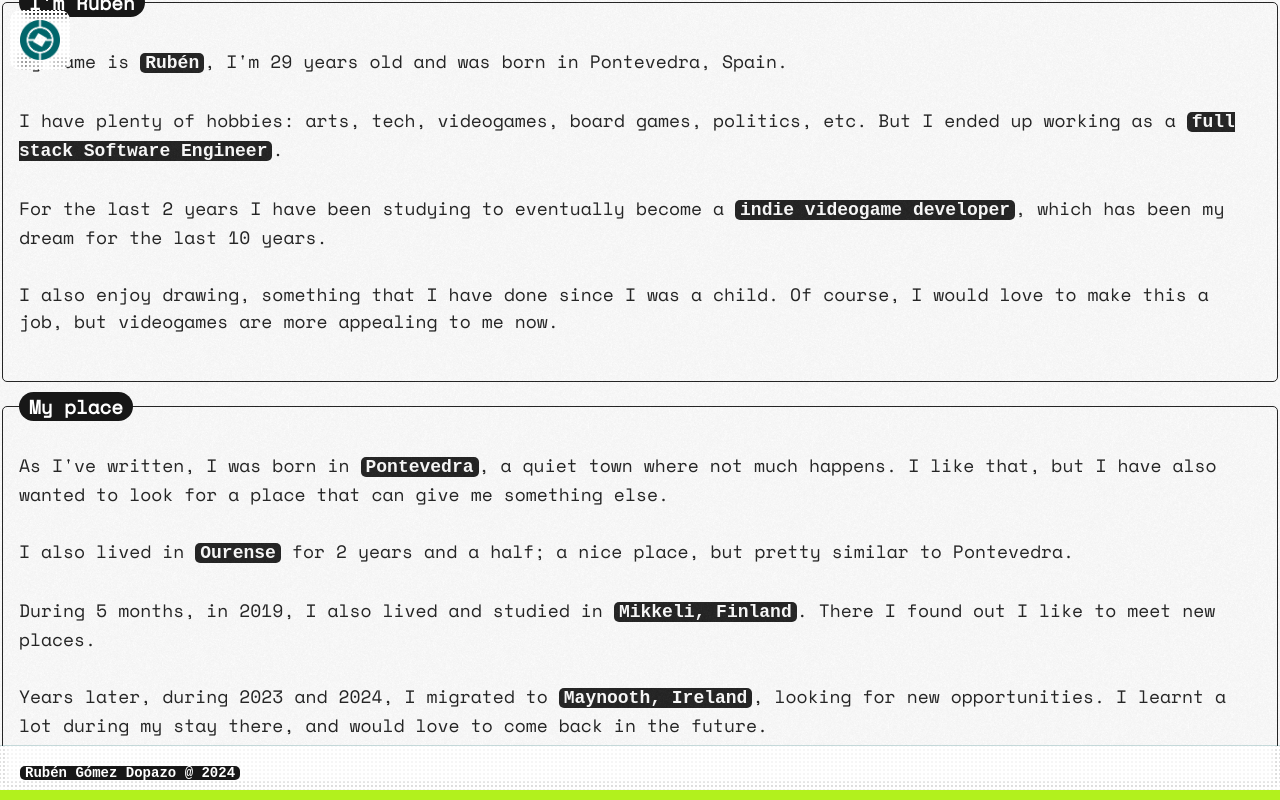
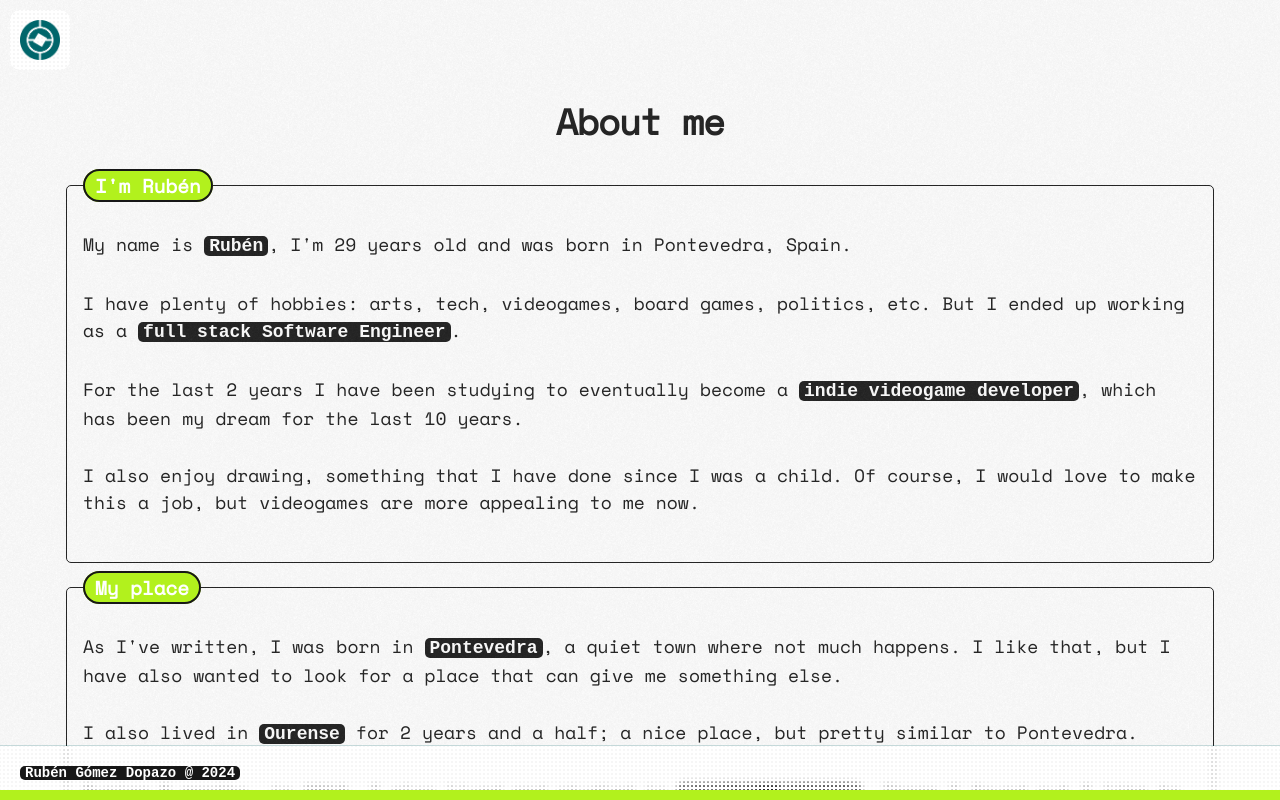
Before and after one commit to Rebun13/portfolio, a Next.js app: page /portfolio/ in a window 1280 px wide. Shown: the top 800 px of the page. Built offline with nearby package versions, Linux system fonts and the light colour scheme.

Commit message:
New slide design and improved layout style The layout has now margin bottom to surpass the footer. Ruben Gomez Dopazo

```diff
--- a/app/globals.css
+++ b/app/globals.css
@@ -94,6 +94,7 @@ code {
   border-radius: 5px;
   padding: 0 5px;
   transition: background-color 0.5s;
+  white-space: nowrap;
 }
 
 code:hover {
@@ -133,6 +134,7 @@ html {
   left: 0;
   bottom: 0;
   right: 0;
+  pointer-events: none;
 }
 
 section {
@@ -215,21 +217,13 @@ section > h3 {
   }
 }
 
-.slide {
-  position: absolute;
-  top: 0;
-  left: 0;
-  right: 0;
-  bottom: 0;
-  width: 100%;
-  height: 100%;
-  z-index: 50;
+.container {
+  margin-bottom: 80px;
 }
 
-.slide-text {
-  z-index: 100;
-  position: relative;
-  text-align: justify;
+.mainPage {
+  margin: 0 auto;
+  width: 90%;
 }
 
 .progress {
@@ -242,8 +236,3 @@ section > h3 {
   z-index: 300;
   transform-origin: 0%;
 }
-
-.gap {
-  height: 500px;
-  display: block;
-}
--- a/app/layout.tsx
+++ b/app/layout.tsx
@@ -23,10 +23,12 @@ export default function RootLayout({
         suppressHydrationWarning
       >
         <ThemeProvider>
-        <span className="wallpaper" />
-        <Navbar />
-        {children}
-        <Footer title={`Rubén Gómez Dopazo @ ${new Date().getFullYear()}`} />
+          <div className="container">
+            <span className="wallpaper" />
+            <Navbar />
+            {children}
+            <Footer title={`Rubén Gómez Dopazo @ ${new Date().getFullYear()}`} />
+          </div>
         </ThemeProvider>
       </body>
     </html>
--- a/app/page.tsx
+++ b/app/page.tsx
@@ -25,13 +25,14 @@ export default function Home() {
   ]
 
   return (
-    <>
+    <div className="mainPage">
+      <h1 className="title">About me</h1>
       <SlidesContainer>
         {slides.map((slide) => (
           <Slide title={slide.title} content={slide.content} key={slide.title} />
         ))}
       </SlidesContainer>
       <motion.div className="progress" style={{ scaleX: scaleX }} />
-    </>
+    </div>
   );
 }
--- a/components/ui/containers/slides/Slide.tsx
+++ b/components/ui/containers/slides/Slide.tsx
@@ -1,14 +1,15 @@
 
 import Markdown from 'react-markdown';
+import { v4 as uuid } from 'uuid';
 
 import styles from "./styles.module.css";
 
-export function Slide({ title, content }: Readonly<{ title: string, content: string[] }>) {
+export function Slide({ title, content }: Readonly<{ title: string | null, content: string[] }>) {
     return (
         <div className={styles.slide}>
-            <div className={styles.slideTitle}><span>{title}</span></div>
+            { title? <div className={styles.slideTitle}><span>{title}</span></div> : <></>}
             <div className={styles.slideContent}>
-                {content.map((paragraph, index) => <div key={`${title.replace(/\s/g, "")}-${index}`} className={styles.slidetext}><Markdown >{paragraph}</Markdown ></div>)}
+                {content.map((paragraph) => <div key={uuid()} className={styles.slidetext}><Markdown >{paragraph}</Markdown ></div>)}
             </div>
         </div>
     );
--- a/components/ui/containers/slides/styles.module.css
+++ b/components/ui/containers/slides/styles.module.css
@@ -24,7 +24,8 @@
     font-size: larger;
     font-weight: bold;
     color: rgb(var(--background));
-    background-color: rgb(var(--foreground));
+    background-color: rgb(var(--accent));
     padding: 0 10px;
     border-radius: 20px;
+    border: 2px solid rgb(var(--foreground));
 }
--- a/package.json
+++ b/package.json
@@ -14,7 +14,8 @@
     "next-themes": "^0.4.6",
     "react": "^19",
     "react-dom": "^19",
-    "react-markdown": "^9.0.1"
+    "react-markdown": "^9.0.1",
+    "uuid": "^11.1.0"
   },
   "devDependencies": {
     "@types/node": "^20",
```
Also changed, not shown: 1 other file (tests, documents, lock files or other folders).
